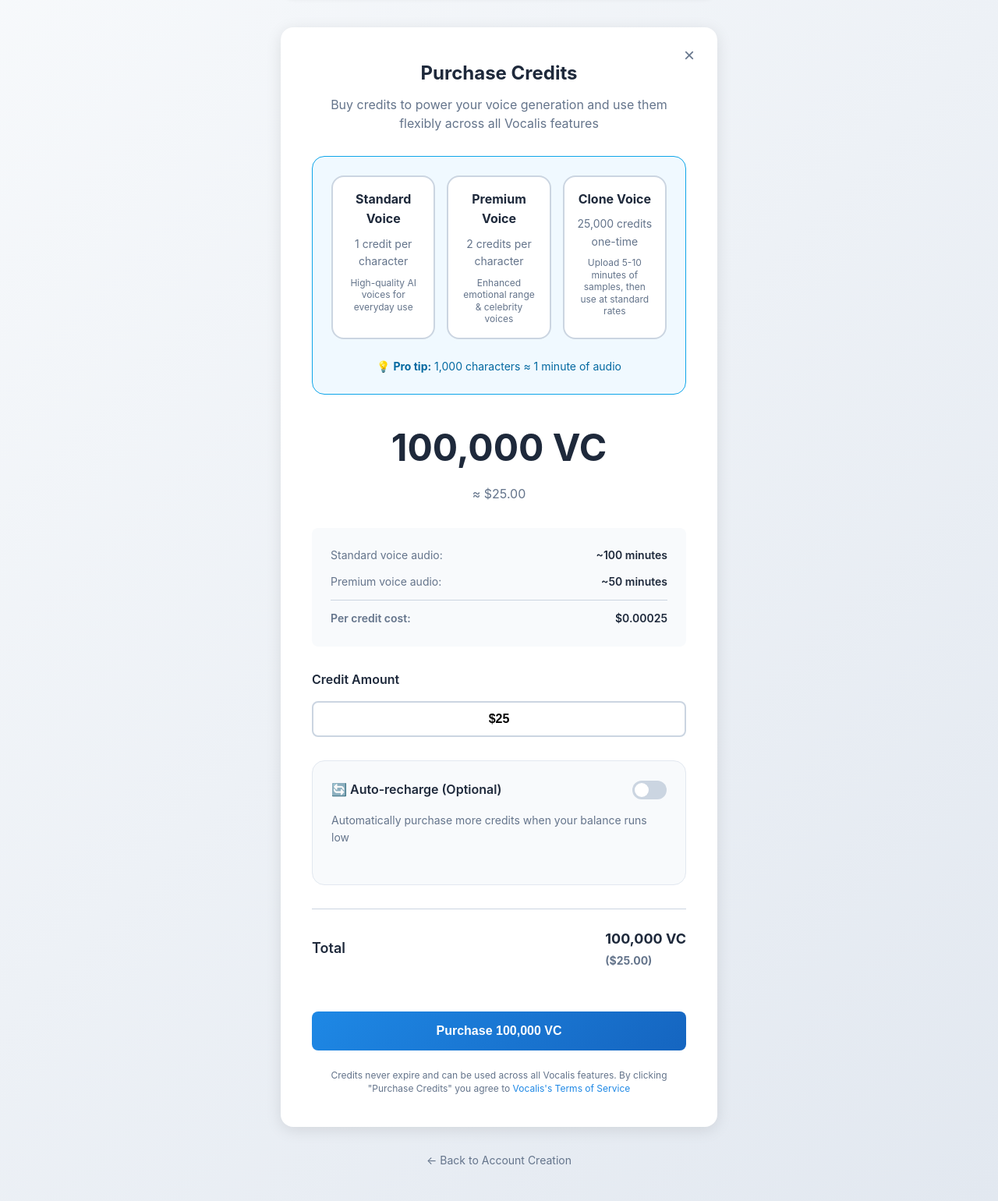
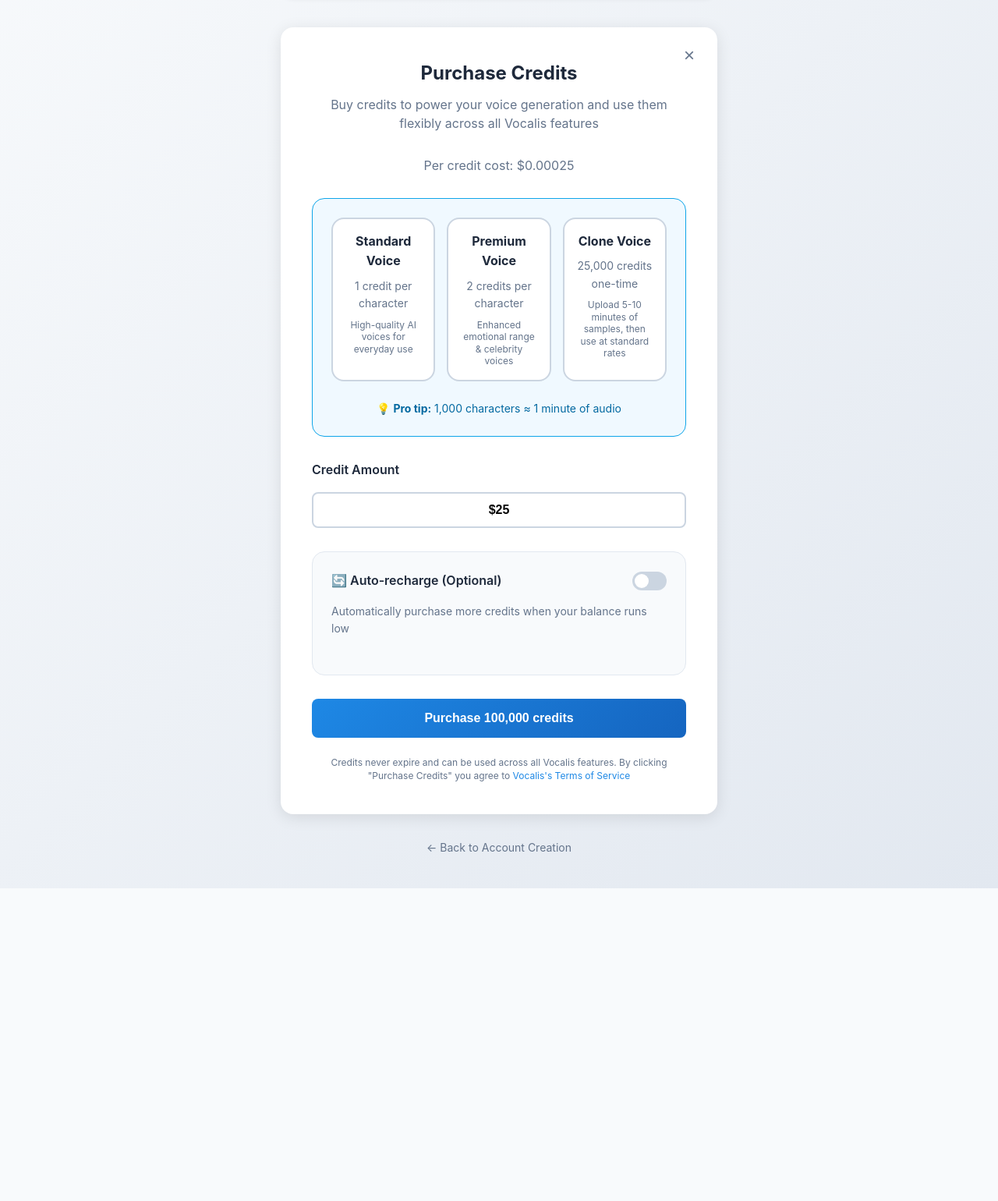
Before and after one commit to davideb-metronome/vocalis-saas, a FastAPI app: page /billing in a window 1280 px wide. Shown: the part 212-1752 px from the top of the page at 78% size. After the commit the page ends 1351 px from the top, so only its background shows below. Run offline with FastAPI, Linux system fonts and the light colour scheme; parts of the project's set-up code (start-up, migrations or seed data) failed here and were passed over.

Commit message:
Simplifying UI

```diff
--- a/backend/app/api/webhooks.py
+++ b/backend/app/api/webhooks.py
@@ -101,7 +101,8 @@ async def handle_metronome_alerts(request: Request):
                 # 💳 FAKE THE PAYMENT - Just release with "paid" outcome
                 print(f"💳 FAKING PAYMENT SUCCESS - Releasing commit...")
 
-                result = await metronome_client.release_threshold_billing(workflow_id, "paid")
+                # result = await metronome_client.release_threshold_billing(workflow_id, "paid")
+                result = await metronome_client.safe_release_threshold_billing(workflow_id, "paid")
 
                 if result.get('success'):
                     print(f"✅ COMMIT RELEASED SUCCESSFULLY!")
--- a/frontend/static/css/pages/billing.css
+++ b/frontend/static/css/pages/billing.css
@@ -500,6 +500,13 @@ body {
     color: var(--primary-blue);
 }
 
+.per-credit-info {
+    text-align: center;
+    font-size: 14px;
+    color: var(--gray-500);
+    margin-top: 20px;
+}
+
 /* Mobile Responsive */
 @media (max-width: 768px) {
     .container {
--- a/frontend/static/js/pages/billing.js
+++ b/frontend/static/js/pages/billing.js
@@ -15,9 +15,6 @@ class BillingPage {
             amountInput: document.getElementById('amount-input'),
             amountDisplay: document.getElementById('amount-display'),
             creditsInfo: document.getElementById('credits-info'),
-            standardMinutes: document.getElementById('standard-minutes'),
-            premiumMinutes: document.getElementById('premium-minutes'),
-            perCreditCost: document.getElementById('per-credit-cost'),
             totalAmount: document.getElementById('total-amount'),
             purchaseBtn: document.getElementById('purchase-btn'),
             closeBtn: document.getElementById('close-btn')
@@ -79,57 +76,85 @@ class BillingPage {
         notifications.info(`${this.calculator.formatCurrency(this.selectedAmount)} = ${this.calculator.formatNumber(this.selectedCredits)} credits`);
     }
 
+    // updateDisplay() {
+    //     const breakdown = this.calculator.calculateVoiceBreakdown(this.selectedCredits);
+
+    //     // Update main display
+    //     // if (this.elements.amountDisplay) {
+    //     //     this.elements.amountDisplay.textContent = this.calculator.formatCurrency(this.selectedAmount);
+    //     // }
+
+    //     if (this.elements.amountDisplay) {
+    //         this.elements.amountDisplay.textContent = `${this.calculator.formatNumber(this.selectedCredits)} VC`;
+    //     }
+
+    //     // if (this.elements.creditsInfo) {
+    //     //     this.elements.creditsInfo.textContent = `${this.calculator.formatNumber(this.selectedCredits)} credits`;
+    //     // }
+
+    //     if (this.elements.creditsInfo) {
+    //         this.elements.creditsInfo.textContent = `≈ ${this.calculator.formatCurrency(this.selectedAmount)}`;
+    //     }
+    //     // Update breakdown
+    //     if (this.elements.standardMinutes) {
+    //         this.elements.standardMinutes.textContent = `~${breakdown.standardMinutes} minutes`;
+    //     }
+
+    //     if (this.elements.premiumMinutes) {
+    //         this.elements.premiumMinutes.textContent = `~${breakdown.premiumMinutes} minutes`;
+    //     }
+
+    //     if (this.elements.perCreditCost) {
+    //         this.elements.perCreditCost.textContent = `$${breakdown.perCreditCost.toFixed(5)}`;
+    //     }
+
+    //     // Update total and button
+    //     // if (this.elements.totalAmount) {
+    //     //     this.elements.totalAmount.textContent = this.calculator.formatCurrency(this.selectedAmount);
+    //     // }
+
+    //     if (this.elements.totalAmount) {
+    //         this.elements.totalAmount.innerHTML = `
+    //             <div class="total-credits">${this.calculator.formatNumber(this.selectedCredits)} VC</div>
+    //             <div class="total-usd">(${this.calculator.formatCurrency(this.selectedAmount)})</div>
+    //         `;
+    //     }
+
+    //     // if (this.elements.purchaseBtn) {
+    //     //     this.elements.purchaseBtn.textContent = `Purchase ${this.calculator.formatCurrency(this.selectedAmount)} of credits`;
+    //     // }
+
+
+    //     if (this.elements.purchaseBtn) {
+    //         this.elements.purchaseBtn.textContent = `Purchase ${this.calculator.formatNumber(this.selectedCredits)} VC`;
+    //     }
+
+    //     // Update input field
+    //     if (this.elements.amountInput) {
+    //         this.elements.amountInput.value = `$${this.selectedAmount.toFixed(0)}`;
+    //     }
+    // }
+
+
     updateDisplay() {
         const breakdown = this.calculator.calculateVoiceBreakdown(this.selectedCredits);
 
         // Update main display
-        // if (this.elements.amountDisplay) {
-        //     this.elements.amountDisplay.textContent = this.calculator.formatCurrency(this.selectedAmount);
-        // }
-
         if (this.elements.amountDisplay) {
-            this.elements.amountDisplay.textContent = `${this.calculator.formatNumber(this.selectedCredits)} VC`;
+            this.elements.amountDisplay.textContent = `${this.calculator.formatNumber(this.selectedCredits)} credits`;
         }
-
-        // if (this.elements.creditsInfo) {
-        //     this.elements.creditsInfo.textContent = `${this.calculator.formatNumber(this.selectedCredits)} credits`;
-        // }
 
         if (this.elements.creditsInfo) {
             this.elements.creditsInfo.textContent = `≈ ${this.calculator.formatCurrency(this.selectedAmount)}`;
         }
-        // Update breakdown
-        if (this.elements.standardMinutes) {
-            this.elements.standardMinutes.textContent = `~${breakdown.standardMinutes} minutes`;
+
+        // Update total
+        if (this.elements.totalAmount) {
+            this.elements.totalAmount.textContent = `${this.calculator.formatNumber(this.selectedCredits)} credits`;
         }
 
-        if (this.elements.premiumMinutes) {
-            this.elements.premiumMinutes.textContent = `~${breakdown.premiumMinutes} minutes`;
-        }
-
-        if (this.elements.perCreditCost) {
-            this.elements.perCreditCost.textContent = `$${breakdown.perCreditCost.toFixed(5)}`;
-        }
-
-        // Update total and button
-        // if (this.elements.totalAmount) {
-        //     this.elements.totalAmount.textContent = this.calculator.formatCurrency(this.selectedAmount);
-        // }
-
-        if (this.elements.totalAmount) {
-            this.elements.totalAmount.innerHTML = `
-                <div class="total-credits">${this.calculator.formatNumber(this.selectedCredits)} VC</div>
-                <div class="total-usd">(${this.calculator.formatCurrency(this.selectedAmount)})</div>
-            `;
-        }
-
-        // if (this.elements.purchaseBtn) {
-        //     this.elements.purchaseBtn.textContent = `Purchase ${this.calculator.formatCurrency(this.selectedAmount)} of credits`;
-        // }
-
-
         if (this.elements.purchaseBtn) {
-            this.elements.purchaseBtn.textContent = `Purchase ${this.calculator.formatNumber(this.selectedCredits)} VC`;
+            this.elements.purchaseBtn.textContent = `Purchase ${this.calculator.formatNumber(this.selectedCredits)} credits`;
         }
 
         // Update input field
--- a/frontend/templates/pages/billing.html
+++ b/frontend/templates/pages/billing.html
@@ -45,6 +45,7 @@
             <div class="card-header">
                 <div class="card-title">Purchase Credits</div>
                 <div class="card-subtitle">Buy credits to power your voice generation and use them flexibly across all Vocalis features</div>
+                <div class="card-subtitle">Per credit cost: $0.00025</div>
 
                 <!-- Voice Options Preview -->
                 <div class="voice-preview">
@@ -73,26 +74,10 @@
             </div>
 
             <!-- Amount Display -->
-            <div class="amount-display">
-                <div class="amount-value" id="amount-display">$25.00</div>
-                <div class="credits-info" id="credits-info">100,000 credits</div>
-            </div>
-
-            <!-- Pricing Breakdown -->
-            <div class="pricing-breakdown">
-                <div class="breakdown-row">
-                    <span>Standard voice audio:</span>
-                    <span id="standard-minutes">~100 minutes</span>
-                </div>
-                <div class="breakdown-row">
-                    <span>Premium voice audio:</span>
-                    <span id="premium-minutes">~50 minutes</span>
-                </div>
-                <div class="breakdown-row">
-                    <span>Per credit cost:</span>
-                    <span id="per-credit-cost">$0.00025</span>
-                </div>
-            </div>
+            <!-- <div class="amount-display">
+                <div class="amount-value" id="amount-display">100,000 credits</div>
+                <div class="credits-info" id="credits-info">≈ $25.00</div>
+            </div> -->
 
             <!-- Credit Amount Input -->
             <div class="credit-packages">
@@ -101,8 +86,8 @@
                     type="text"
                     class="custom-input"
                     id="amount-input"
-                    placeholder="Enter amount ($5 - $1000)"
-                    value="$25"
+                    placeholder="Enter amount in credits"
+                    value="100,000"
                 >
             </div>
 
@@ -124,16 +109,16 @@
                         <div class="threshold-label">Trigger when balance drops below:</div>
                         <div class="threshold-options">
                             <div class="threshold-option selected" data-threshold="25000">
-                                <div class="threshold-credits">25K</div>
-                                <div class="threshold-dollars">$6.25</div>
+                                <div class="threshold-credits">25,000</div>
+                                <!-- <div class="threshold-dollars">$6.25</div> -->
                             </div>
                             <div class="threshold-option" data-threshold="50000">
-                                <div class="threshold-credits">50K</div>
-                                <div class="threshold-dollars">$12.50</div>
+                                <div class="threshold-credits">50,000</div>
+                                <!-- <div class="threshold-dollars">$12.50</div> -->
                             </div>
                             <div class="threshold-option" data-threshold="100000">
-                                <div class="threshold-credits">100K</div>
-                                <div class="threshold-dollars">$25.00</div>
+                                <div class="threshold-credits">100,000</div>
+                                <!-- <div class="threshold-dollars">$25.00</div> -->
                             </div>
                         </div>
                     </div>
@@ -146,17 +131,17 @@
                                 type="text"
                                 class="recharge-input"
                                 id="recharge-input"
-                                placeholder="Enter amount ($22.50 - $1000)"
-                                value="$50.00"
+                                placeholder="Enter credit amount"
+                                value="200,000"
                             >
                             <!-- <div class="recharge-input-help">Minimum $22.50 (90,000 credits) required by Metronome</div> -->
                         </div>
 
                         <div class="recharge-presets">
-                            <button class="preset-btn" data-amount="25">$25</button>
-                            <button class="preset-btn active" data-amount="50">$50</button>
-                            <button class="preset-btn" data-amount="100">$100</button>
-                            <button class="preset-btn" data-amount="250">$250</button>
+                            <button class="preset-btn" data-amount="100,000">$25</button>
+                            <button class="preset-btn active" data-amount="200,000">$50</button>
+                            <!-- <button class="preset-btn" data-amount="100">$100</button> -->
+                            <!-- <button class="preset-btn" data-amount="250">$250</button> -->
                         </div>
                     </div>
 
@@ -169,16 +154,20 @@
             </div>
 
             <!-- Total -->
-            <div class="total-section">
+            <!-- <div class="total-section">
                 <div class="total-label">Total</div>
-                <div class="total-amount" id="total-amount">$25.00</div>
-            </div>
+                <div class="total-amount" id="total-amount">100,000 credits</div>
+            </div> -->
 
             <!-- Purchase Button -->
             <button class="btn-large" id="purchase-btn">
-                Purchase $25.00 of credits
+                Purchase 100,000 credits
             </button>
 
+            <!-- Per Credit Cost Info -->
+            <!-- <div class="per-credit-info">
+                <span>Per credit cost: $0.00025</span>
+            </div> -->
             <!-- Terms -->
             <div class="terms-text">
                 Credits never expire and can be used across all Vocalis features. By clicking "Purchase Credits" you agree to <a href="#">Vocalis's Terms of Service</a>
```
Also changed, not shown: backend/app/services/metronome/client.py (+19 -0 lines), frontend/static/js/components/credit-display.js (+4 -4 lines), frontend/static/js/components/voice-generate.js (+17 -3 lines), frontend/templates/pages/dashboard.html (+4 -5 lines).
